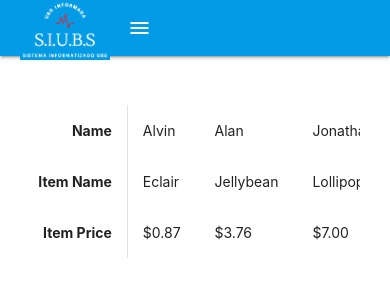
After one commit to wh0ismi/projetoFaculdade_UBSInformada, a PHP site: page /viewBeneficiario.php in a window 390 px wide. The commit adds this page. Shown: the top 300 px of the page. Run offline with PHP 8.4, Linux system fonts and the light colour scheme.

Commit message:
ajuste de responsividade navbar.

```diff
--- /dev/null
+++ b/UBSInformada/viewBeneficiario.php
@@ -0,0 +1,76 @@
+<?php session_start() ?>
+
+<!DOCTYPE html>
+<html>
+    <head>
+        <meta charset="UTF-8">
+        <!-- Importação Icons Materialize e CSS Materialize propriamente dito -->
+        <link href="https://fonts.googleapis.com/icon?family=Material+Icons" rel="stylesheet">
+        <link rel="stylesheet" href="materialize/css/materialize.css">
+        <title></title>
+    </head>
+    <body>
+
+        <nav class="light-blue darken-1">
+            <div class ="nav-wrapper container">
+                <div class="left"><img src="imagens/logo.PNG" width=90 height=60></div>
+                <ul class="right hide-on-med-and-down">
+                    <li><a href="index.php"><i class ="material-icons left">account_box</i>Cadastro</a></li>
+                    <li><a href="consultas.php"><i class ="material-icons left">search</i>Consulta</a></li>
+                </ul>
+
+                <a href="#" class="sidenav-trigger" data-target="mobile-nav">
+                    <i class="material-icons">menu</i>
+                </a>
+                <ul class="sidenav" id="mobile-nav">
+                    <li><a href="index.php"><i class ="material-icons left">account_box</i>Cadastro</a></li>
+                    <li><a href="consultas.php"><i class ="material-icons left">search</i>Consulta</a></li>
+                </ul>
+            </div>
+        </nav>
+
+        <div class ="row container">
+            <p>&nbsp;</p>
+            <form action="dataBase/create.php" method="post" class="col s12">
+                <table class="responsive-table">
+                    <thead>
+                        <tr>
+                            <th>Name</th>
+                            <th>Item Name</th>
+                            <th>Item Price</th>
+                        </tr>
+                    </thead>
+
+                    <tbody>
+                        <tr>
+                            <td>Alvin</td>
+                            <td>Eclair</td>
+                            <td>$0.87</td>
+                        </tr>
+                        <tr>
+                            <td>Alan</td>
+                            <td>Jellybean</td>
+                            <td>$3.76</td>
+                        </tr>
+                        <tr>
+                            <td>Jonathan</td>
+                            <td>Lollipop</td>
+                            <td>$7.00</td>
+                        </tr>
+                    </tbody>
+                </table>
+            </form>
+        </div>
+
+        <!-- Importação JQuery e JavaScript -->
+        <script type="text/javascript" src="materialize/js/jquery-3.3.1.min.js"></script>
+        <script type="text/javascript" src="materialize/js/materialize.min.js"></script>
+
+        <!-- Inicialização do JQuery -->
+        <script type="text/javascript">
+            $(document).ready(function () {
+                $('.sidenav').sidenav();
+            });
+        </script>
+    </body>
+</html>
```
Also changed, not shown: UBSInformada/cadastrarVacinas.php (+9 -1 lines), UBSInformada/index.php (+9 -1 lines), UBSInformada/cadastrarReceituario.php (deleted).
